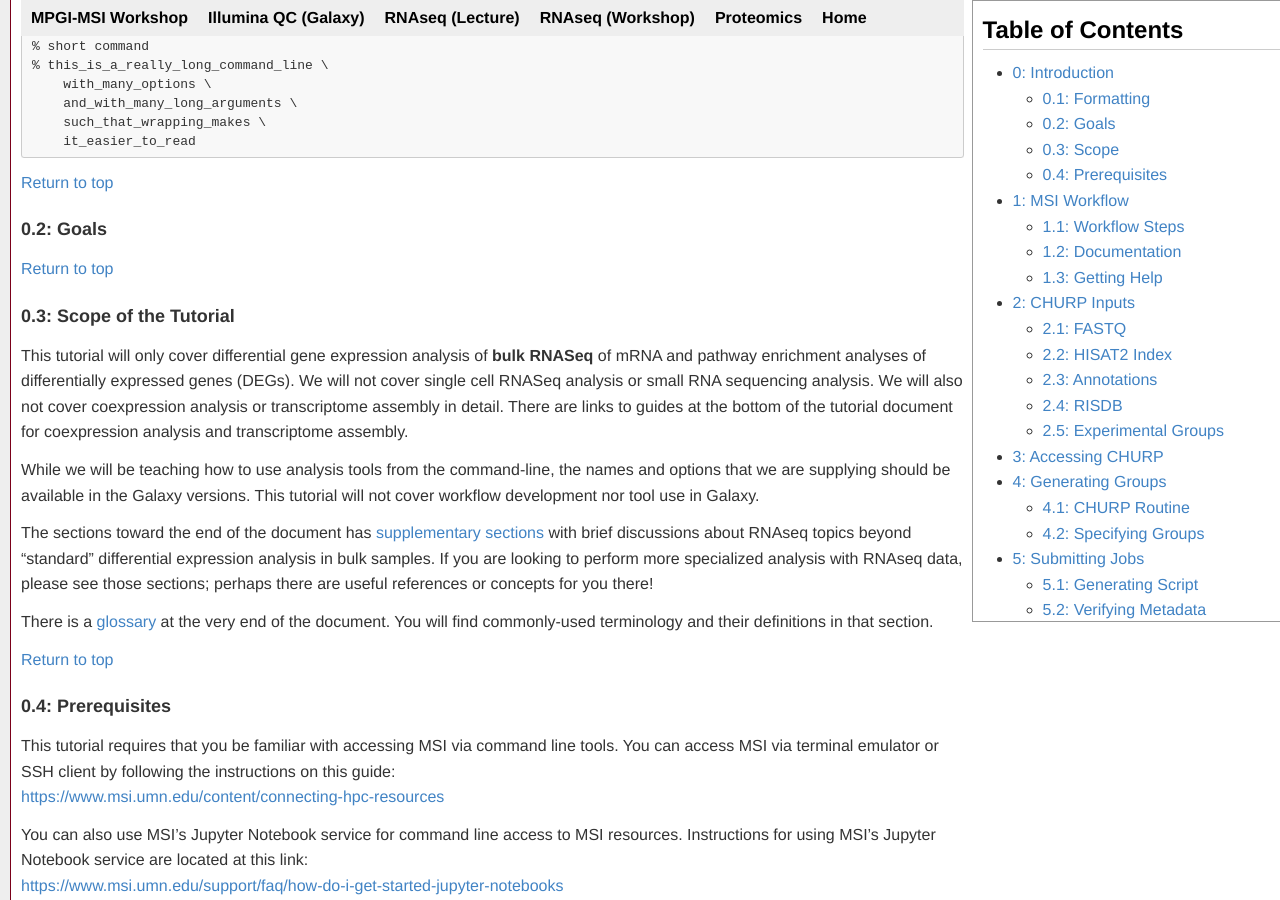
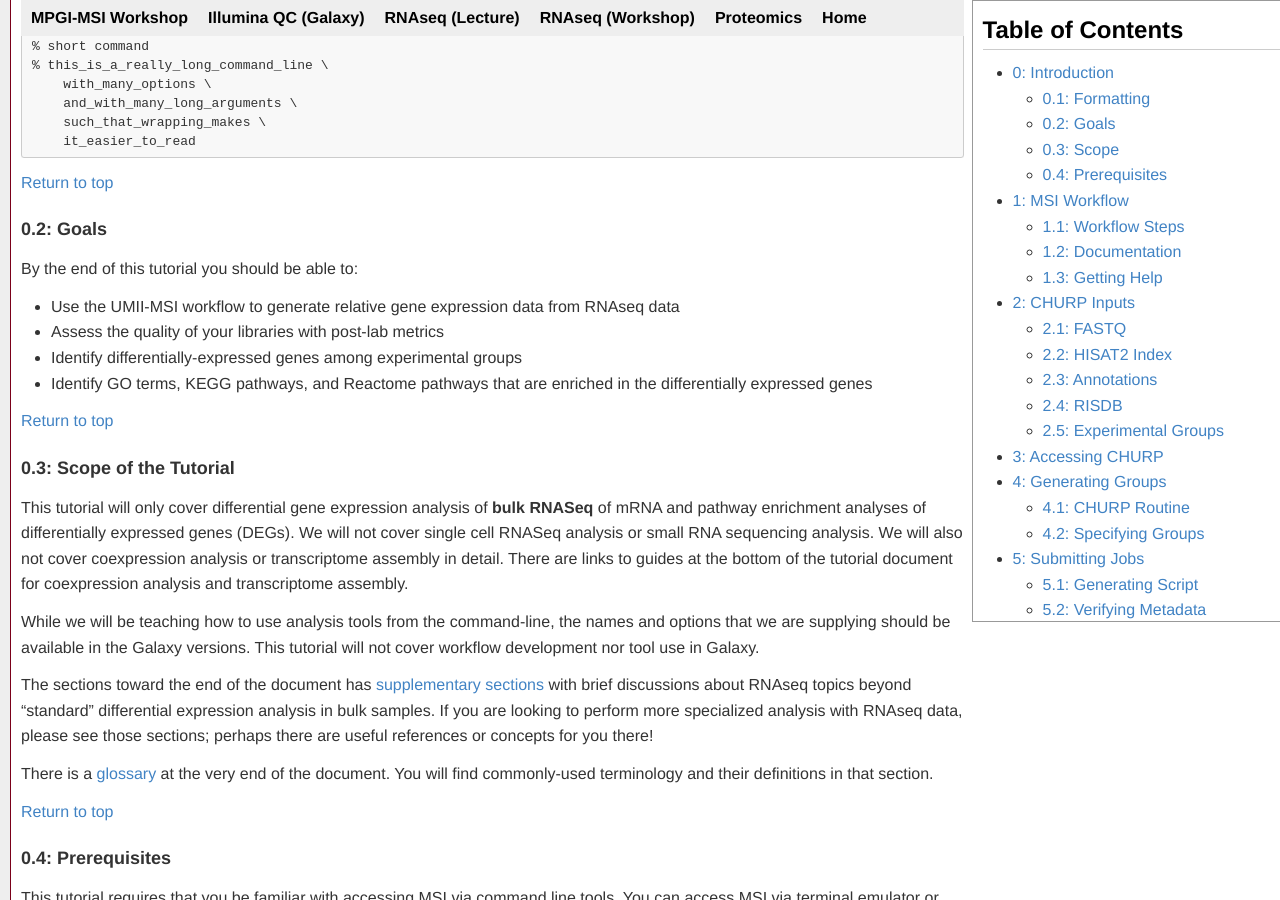
Before and after one commit to msi-ris/Tutorials, a Jekyll site: the page built from rnaseq_cmd.md, in a window 1280 px wide and 900 px high, scrolled down 860 px. Built offline with Jekyll 4.4.1, drawn with Linux system fonts in a browser that asks for light colours; some of the changed text lies outside the part shown.

Commit message:
update rnaseq

```diff
--- a/rnaseq_cmd.md
+++ b/rnaseq_cmd.md
@@ -132,6 +132,12 @@ Commands that are to be entered on the command-line will begin with `%`. Do not
 
 [Return to top](#top)
 ### <a name="0.2"></a>0.2: Goals
+By the end of this tutorial you should be able to:
+
+- Use the UMII-MSI workflow to generate relative gene expression data from RNAseq data
+- Assess the quality of your libraries with post-lab metrics
+- Identify differentially-expressed genes among experimental groups
+- Identify GO terms, KEGG pathways, and Reactome pathways that are enriched in the differentially expressed genes
 
 [Return to top](#top)
 ### <a name="0.3"></a>0.3: Scope of the Tutorial
```
Also changed, not shown: other parts of rnaseq_cmd.md (+1 -1 lines).
